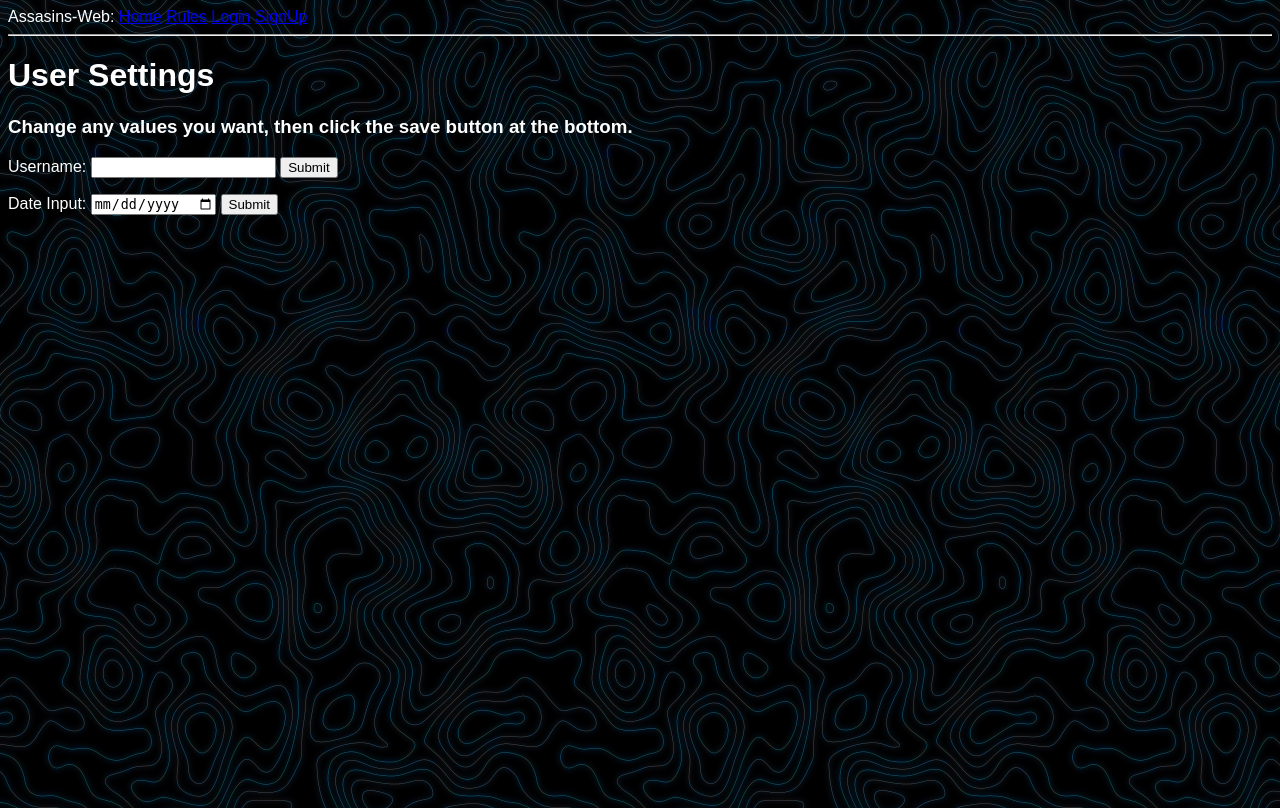
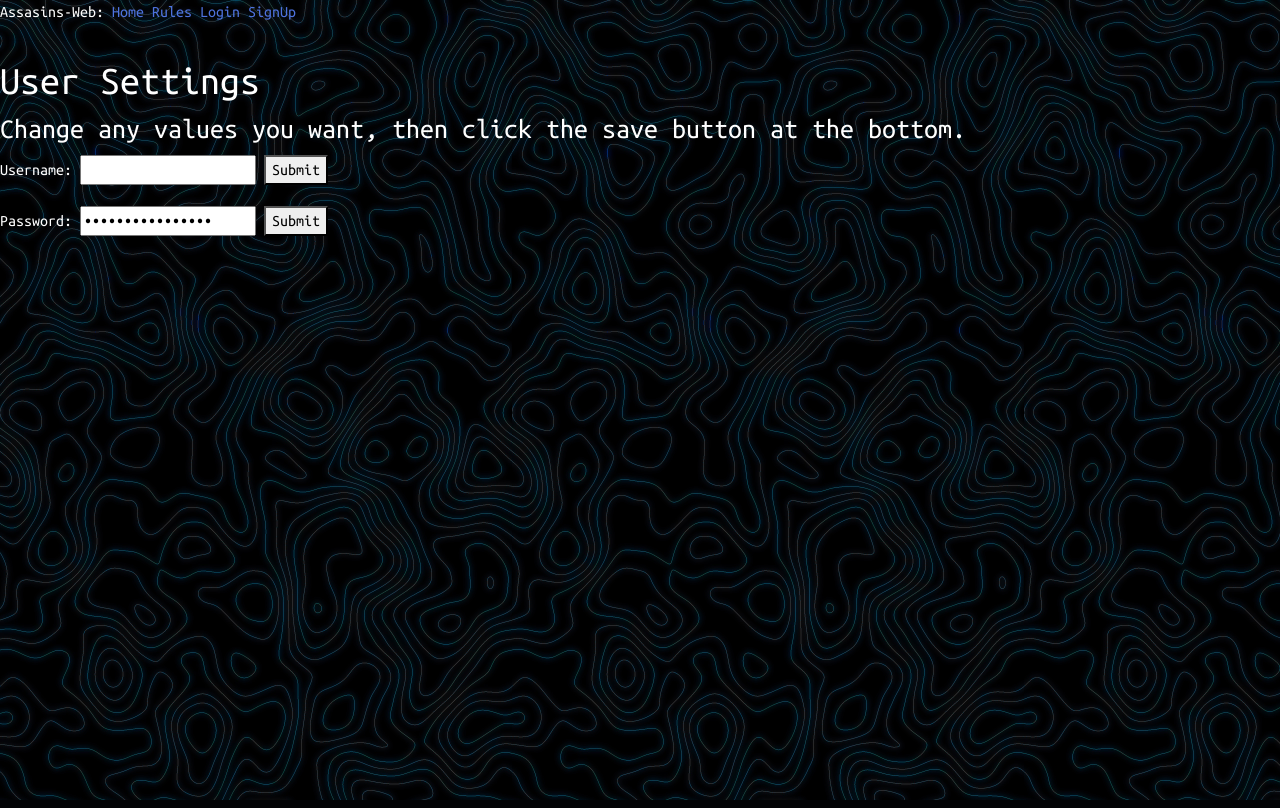
Before and after one commit to CT-42210/senior-assasin-system, a Flask app: page /settings in a window 1280 px wide. Run offline with Flask 3, Linux system fonts and the light colour scheme; parts of the project's set-up code (start-up, migrations or seed data) failed here and were passed over; some libraries are stand-ins or nearby versions.

Commit message:
settings bruh

```diff
--- a/app/templates/settings.html
+++ b/app/templates/settings.html
@@ -1,12 +1,14 @@
 <html>
 <head>
 
+    <link rel="stylesheet" href="/static/css/navbar.css">
     <link rel="icon" href="{{ url_for('static', filename='images/web_icon.png') }}" type="image/png">
     {% if title %}
     <title>{{ title }} - Assassins</title>
     {% else %}
     <title>Senior Assassins</title>
     {% endif %}
+    <link href="static/css/sb-admin-2.css" rel="stylesheet">
 
     <link rel="stylesheet" href="/static/css/pattern_background.css">
 
@@ -14,11 +16,12 @@
     <style>@import url('https://fonts.googleapis.com/css2?family=Ubuntu&display=swap');</style>
     <style>@import url('https://fonts.googleapis.com/css2?family=Ubuntu&family=Ubuntu+Mono&display=swap');</style>
     <style>@import url('https://fonts.googleapis.com/css2?family=Ubuntu:wght@300&display=swap');</style>
+
 </head>
-<body style="color: white; font-family: 'Ubuntu Light', sans-serif;">
+<body style="color: white; font-family: 'Ubuntu Mono', sans-serif;">
 
  {% if 'True' in session['login'] %}
-  <div >
+  <div style="color: white;">
     Assasins-Web:
       <a href="/index">Home</a>
       <a href="/rules">Rules</a>
@@ -26,7 +29,7 @@
 </div>
 <hr>
     {% else %}
- <div">
+ <div style="color: white;">
     Assasins-Web:
      <a href="/index">Home</a>
      <a href="/rules">Rules</a>
@@ -39,15 +42,15 @@
 <h1>User Settings</h1>
  <h3>Change any values you want, then click the save button at the bottom.</h3>
 <form>
-    <label for="autofill-input">Username:</label>
-    <input type="text" id="autofill-input" name="autofill-input" value="{{ session['username'] }}" autocomplete="on">
+    <label for="username">Username:</label>
+    <input type="text" id="username" name="username" value="{{ session['username'] }}" autocomplete="on">
 
     <button type="submit">Submit</button>
 </form>
 
 <form>
-    <label for="date-input">Date Input:</label>
-    <input type="date" id="date-input" name="date-input">
+    <label for="password">Password:</label>
+    <input type="password" id="password" name="password" value="idkwhattoputhere" autocomplete="on">
 
     <button type="submit">Submit</button>
 </form>
```
